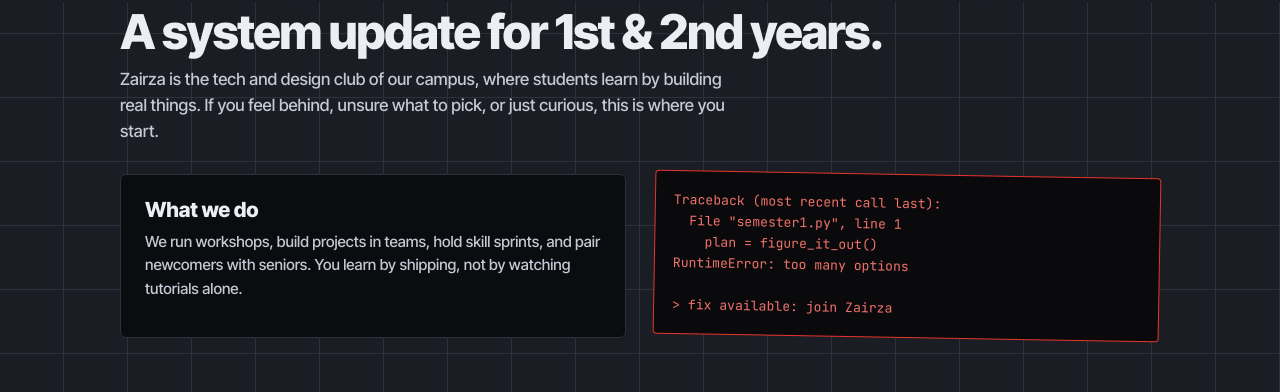
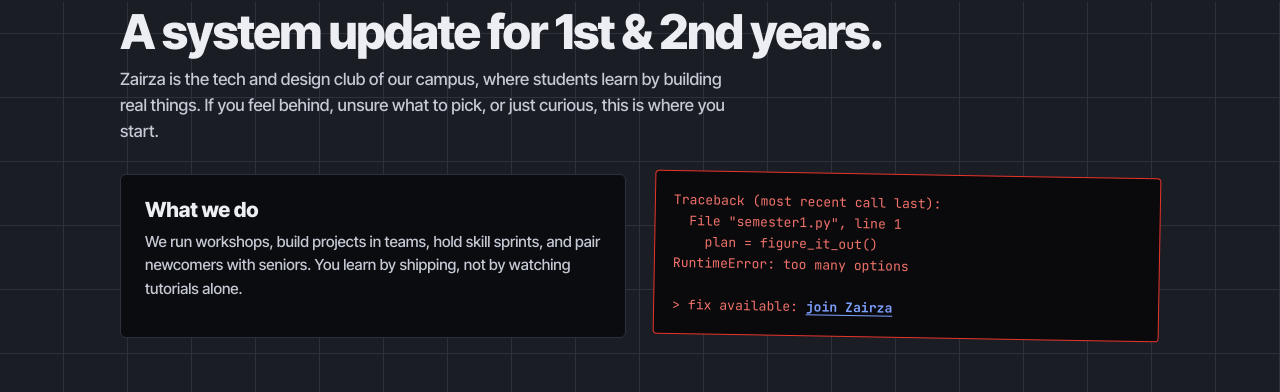
Before and after one commit to phantomdevz/zairza-quiz, a React (Vite) app: page / in a window 1280 px wide. Shown: the part 798-1190 px from the top of the page. Built offline with nearby package versions, Linux system fonts and the light colour scheme; no server answers.

Commit message:
style: highlight 'join Zairza' in traceback box with electric blue accent

```diff
--- a/src/components/candidate/Page1Landing.jsx
+++ b/src/components/candidate/Page1Landing.jsx
@@ -20,7 +20,7 @@
     },
     {
       q: "How does the 24-hour OA window work?",
-      a: "The test opens at 8:00 PM on 29th September and closes at 8:00 PM on 30th September. Once you initiate your test, you receive 30 minutes to solve 30 questions across Logical Reasoning, Tech Knowledge, and HR."
+      a: "The test opens at 10:00 PM on 29th September and closes at 10:00 PM on 30th September. Once you initiate your test, you receive 30 minutes to solve 30 questions across Logical Reasoning, Tech Knowledge, and HR."
     },
     {
       q: "Can I take the quiz on a phone or laptop?",
@@ -111,7 +111,7 @@
             &nbsp; File "semester1.py", line 1<br />
             &nbsp; &nbsp; plan = figure_it_out()<br />
             RuntimeError: too many options<br /><br />
-            &gt; fix available: join Zairza
+            &gt; fix available: <span style={{ color: "#7da0ff", fontWeight: 700, textDecoration: "underline", textUnderlineOffset: "3px" }}>join Zairza</span>
           </div>
         </div>
       </section>
```
